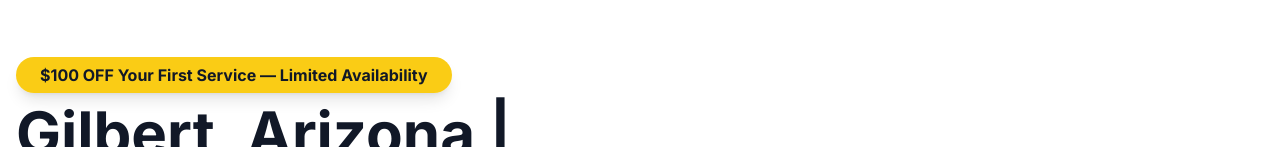
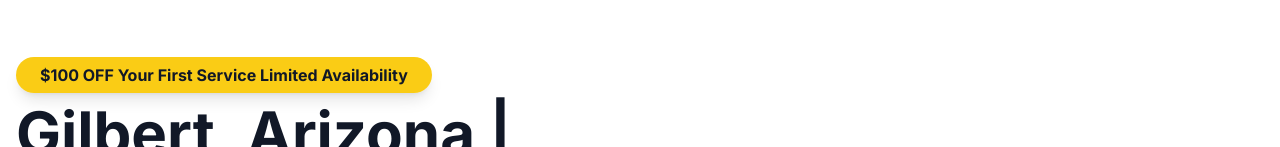
Before and after one commit to Masonba11/arizonawindowwashingpros, a Next.js app: page /gilbert-window-washing in a window 1280 px wide. Shown: the part 145-292 px from the top of the page. Built offline with nearby package versions, Linux system fonts and the light colour scheme.

Commit message:
Remove dash from  OFF offer text
- Changed ' OFF Your First Service — Limited Availability' to ' OFF Your First Service Limited Availability'
- Removed em dash from all offer badges on ad landing pages

```diff
--- a/components/CityLanding.tsx
+++ b/components/CityLanding.tsx
@@ -61,7 +61,7 @@ function ConversionOptimizedHeroSection({ city, nearbyAreas, formData, setFormDa
               {/* $100 OFF Badge */}
               <div className="inline-block mb-4">
                 <span className="bg-yellow-400 text-gray-900 px-4 py-2 md:px-6 md:py-2 rounded-full font-bold text-xs md:text-base shadow-lg">
-                  $100 OFF Your First Service — Limited Availability
+                  $100 OFF Your First Service Limited Availability
                 </span>
               </div>
               <h1 className="text-3xl md:text-5xl lg:text-6xl font-bold text-gray-900 mb-4">
@@ -316,7 +316,7 @@ function StandardHeroSection({ city, nearbyAreas, formData, setFormData, formSta
         <div className="text-center mb-6 md:mb-8">
           <div className="inline-block mb-4 md:mb-6">
             <span className="bg-yellow-400 text-gray-900 px-4 py-2 md:px-6 md:py-2 rounded-full font-bold text-xs md:text-base shadow-lg">
-              $100 OFF Your First Service — Limited Availability
+              $100 OFF Your First Service Limited Availability
             </span>
           </div>
 
@@ -899,7 +899,7 @@ export default function CityLanding({ city, nearbyAreas, faqs }: CityLandingProp
             Ready for Streak-Free Windows in {city}?
           </h2>
           <p className="text-xl mb-8">
-            $100 OFF Your First Service — Limited Availability
+            $100 OFF Your First Service Limited Availability
           </p>
           <a
             href={`tel:${BUSINESS_INFO.phoneFormatted}`}
--- a/components/ServiceCityLanding.tsx
+++ b/components/ServiceCityLanding.tsx
@@ -73,7 +73,7 @@ function ConversionOptimizedHeroSection({ service, city, nearbyAreas, formData,
               {/* $100 OFF Badge */}
               <div className="inline-block mb-4">
                 <span className="bg-yellow-400 text-gray-900 px-4 py-2 md:px-6 md:py-2 rounded-full font-bold text-xs md:text-base shadow-lg">
-                  $100 OFF Your First Service — Limited Availability
+                  $100 OFF Your First Service Limited Availability
                 </span>
               </div>
               <h1 className="text-3xl md:text-5xl lg:text-6xl font-bold text-gray-900 mb-4">
@@ -562,7 +562,7 @@ export default function ServiceCityLanding({ service, serviceSlug, city, nearbyA
             Ready for Professional {service} in {city}?
           </h2>
           <p className="text-xl mb-8">
-            $100 OFF Your First Service — Limited Availability
+            $100 OFF Your First Service Limited Availability
           </p>
           <a
             href={`tel:${BUSINESS_INFO.phoneFormatted}`}
```
